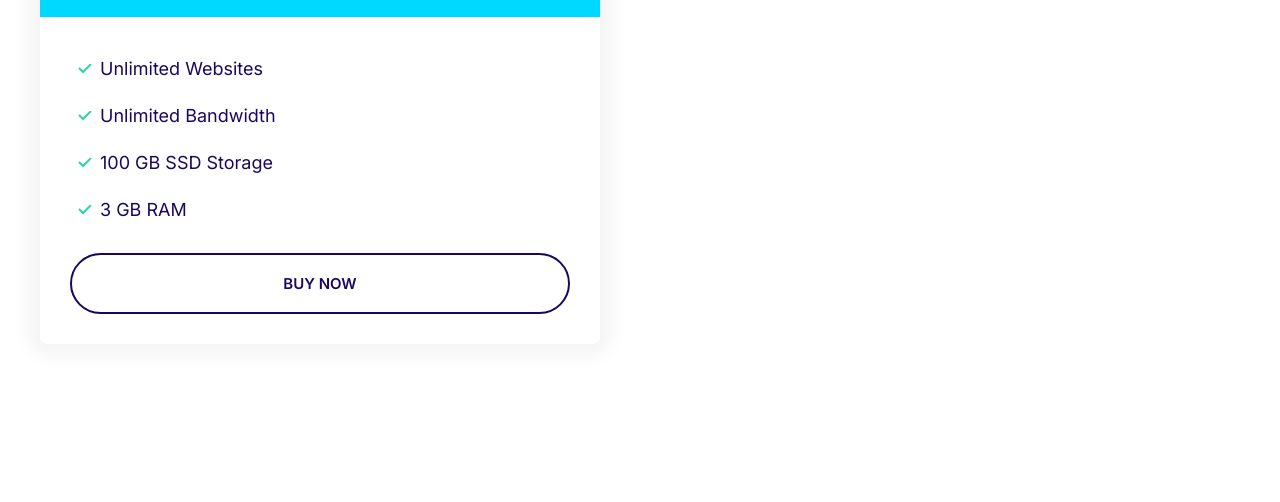
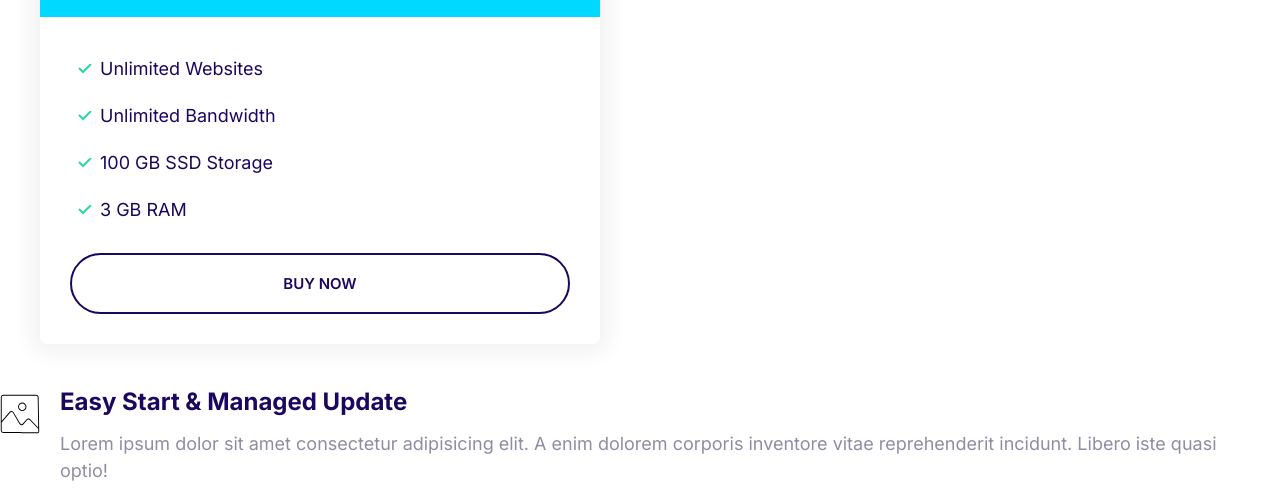
Before and after one commit to SarthakH19/moshify-hosting, a plain HTML site: page index.html in a window 1280 px wide. Shown: the part 503-1005 px from the top of the page. Before the commit the page ends 887 px from the top, so only its background shows below. Drawn offline with Linux system fonts and the light colour scheme.

Commit message:
Build the media component

```diff
--- a/css/styles.css
+++ b/css/styles.css
@@ -371,3 +371,21 @@ a {
     font-size: 1.7rem;
   }
 }
+
+/* Media */
+
+.media {
+  display: flex;
+}
+
+.media__title {
+  margin-top: 0;
+}
+
+.media__body {
+  margin: 0 2rem;
+}
+
+.media__image {
+  margin-top: 1rem;
+}
--- a/index.html
+++ b/index.html
@@ -53,5 +53,20 @@
         </div>
       </div>
     </div>
+    <div class="media">
+      <div class="media__image">
+        <svg class="icon">
+          <use xlink:href="images/sprite.svg#snap"></use>
+        </svg>
+      </div>
+      <div class="media__body">
+        <h3 class="media__title">Easy Start & Managed Update</h3>
+        <p>
+          Lorem ipsum dolor sit amet consectetur adipisicing elit. A enim
+          dolorem corporis inventore vitae reprehenderit incidunt. Libero iste
+          quasi optio!
+        </p>
+      </div>
+    </div>
   </body>
 </html>
```
Also changed, not shown: components/media.html (added, +14 -0 lines).
